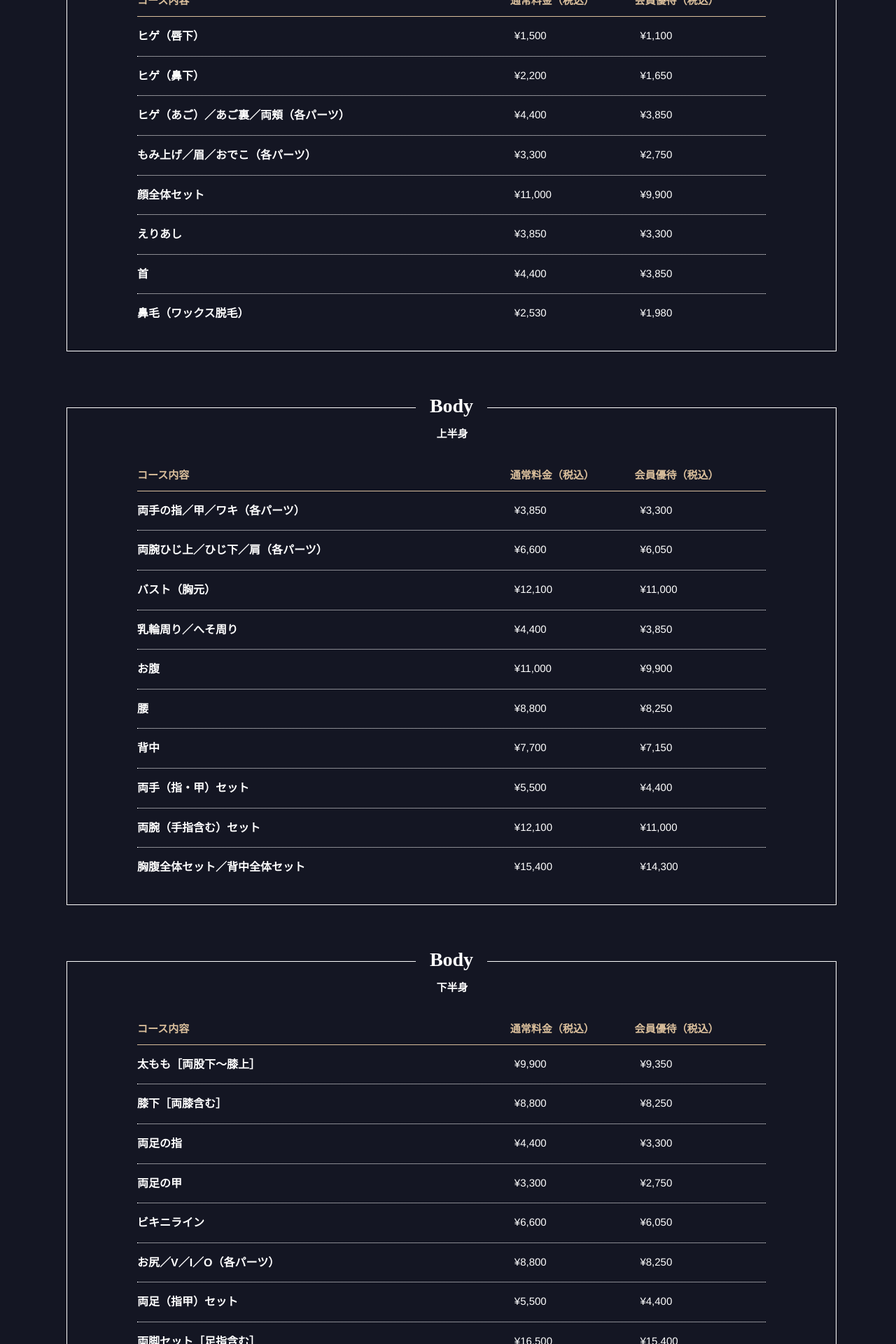
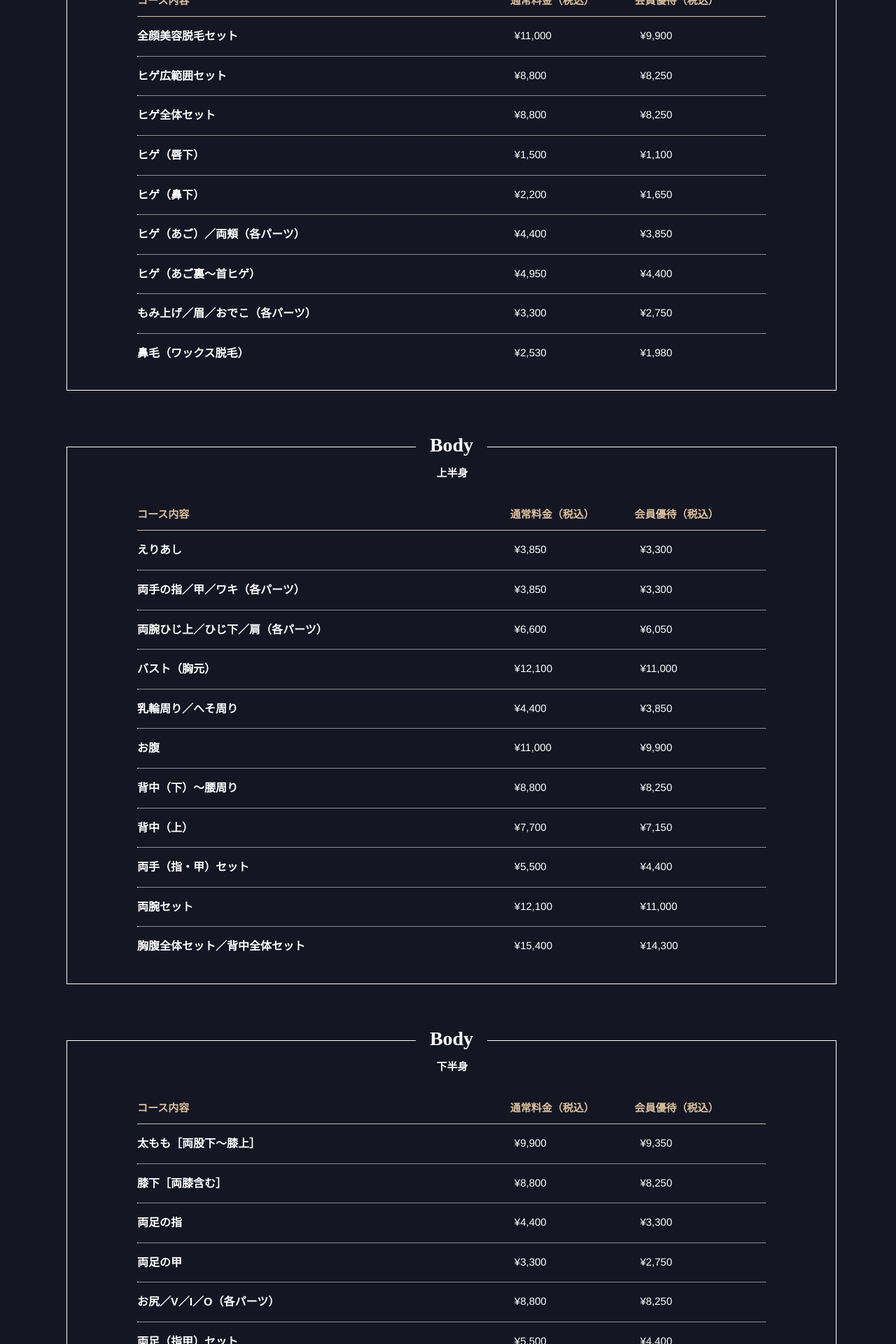
Before and after one commit to kamy0042/bee_group_web, a Next.js app: page /waxing in a window 1280 px wide. Shown: the part 4440-6360 px from the top of the page at 70% size. Built offline with nearby package versions, Linux system fonts and the light colour scheme.

Commit message:
feat: 脱毛メニュー変更

```diff
--- a/data/waxing.data.js
+++ b/data/waxing.data.js
@@ -4,6 +4,21 @@ export const waxingCollection = [
         title: "Face",
         subtitle:'顔・ヒゲ',
         data: [
+            {
+                category: "全顔美容脱毛セット",
+                price: "11,000",
+                discount: "9,900",
+            },
+            {
+                category: "ヒゲ広範囲セット",
+                price: "8,800",
+                discount: "8,250",
+            },
+            {
+                category: "ヒゲ全体セット",
+                price: "8,800",
+                discount: "8,250",
+            },
             {
                 category: "ヒゲ（唇下）",
                 price: "1,500",
@@ -15,29 +30,19 @@ export const waxingCollection = [
                 discount: "1,650",
             },
             {
-                category: "ヒゲ（あご）／あご裏／両頬（各パーツ）",
+                category: "ヒゲ（あご）／両頬（各パーツ）",
                 price: "4,400",
                 discount: "3,850",
+            },
+            {
+                category: "ヒゲ（あご裏～首ヒゲ）",
+                price: "4,950",
+                discount: "4,400",
             },
             {
                 category: "もみ上げ／眉／おでこ（各パーツ）",
                 price: "3,300",
                 discount: "2,750",
-            },
-            {
-                category: "顔全体セット",
-                price: "11,000",
-                discount: "9,900",
-            },
-            {
-                category: "えりあし",
-                price: "3,850",
-                discount: "3,300",
-            },
-            {
-                category: "首",
-                price: "4,400",
-                discount: "3,850",
             },
             {
                 category: "鼻毛（ワックス脱毛）",
@@ -50,6 +55,11 @@ export const waxingCollection = [
         title: "Body",
         subtitle: "上半身",
         data: [
+            {
+                category: "えりあし",
+                price: "3,850",
+                discount: "3,300",
+            },
             {
                 category: "両手の指／甲／ワキ（各パーツ）",
                 price: "3,850",
@@ -76,12 +86,12 @@ export const waxingCollection = [
                 discount: "9,900",
             },
             {
-                category: "腰",
+                category: "背中（下）～腰周り",
                 price: "8,800",
                 discount: "8,250",
             },
             {
-                category: "背中",
+                category: "背中（上）",
                 price: "7,700",
                 discount: "7,150",
             },
@@ -91,7 +101,7 @@ export const waxingCollection = [
                 discount: "4,400",
             },
             {
-                category: "両腕（手指含む）セット",
+                category: "両腕セット",
                 price: "12,100",
                 discount: "11,000",
             },
@@ -127,11 +137,6 @@ export const waxingCollection = [
                 discount: "2,750",
             },
             {
-                category: "ビキニライン",
-                price: "6,600",
-                discount: "6,050",
-            },
-            {
                 category: "お尻／V／I／O（各パーツ）",
                 price: "8,800",
                 discount: "8,250",
@@ -142,7 +147,7 @@ export const waxingCollection = [
                 discount: "4,400",
             },
             {
-                category: "両脚セット［足指含む］",
+                category: "両脚セット",
                 price: "16,500",
                 discount: "15,400",
             },
```
Also changed, not shown: pages/index.tsx (+4 -4 lines).
